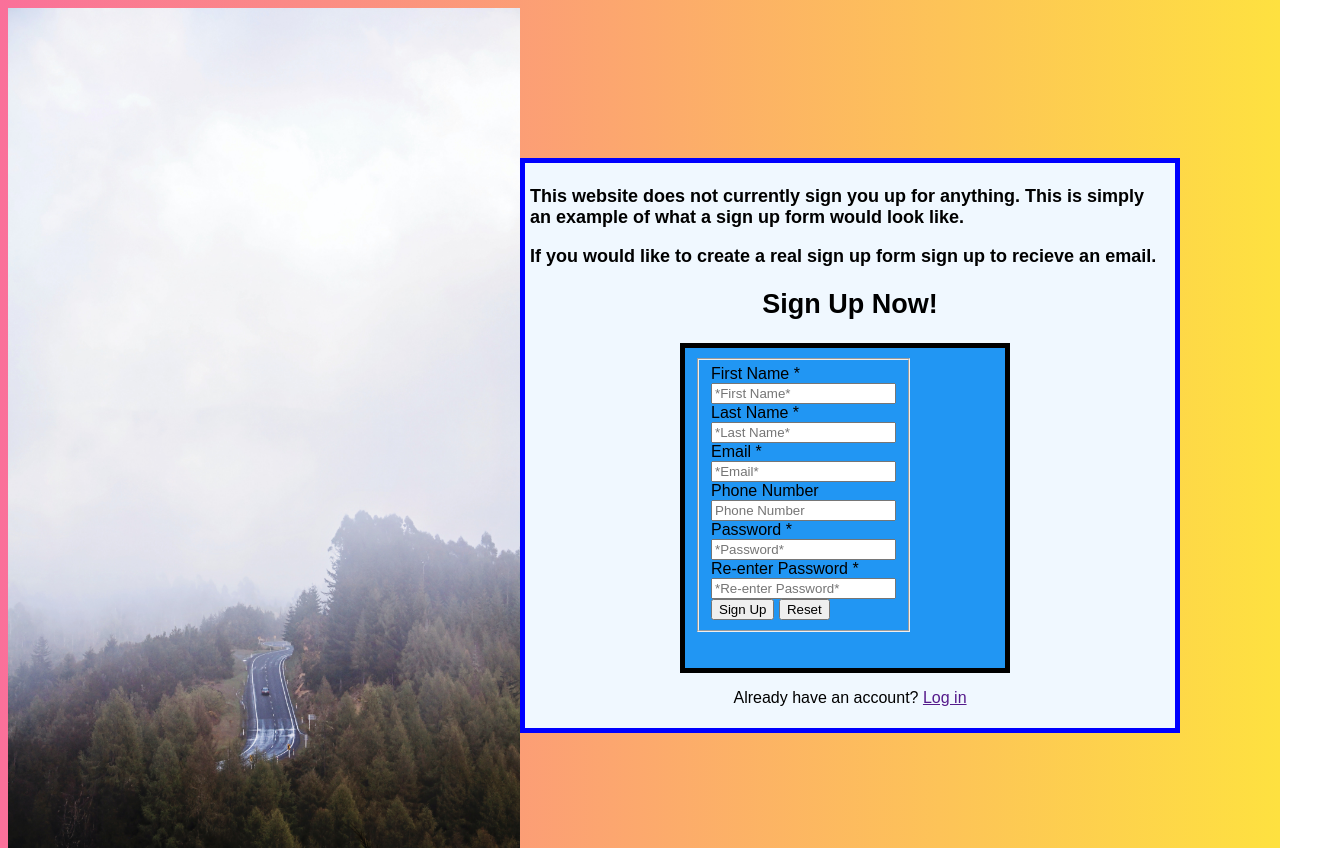
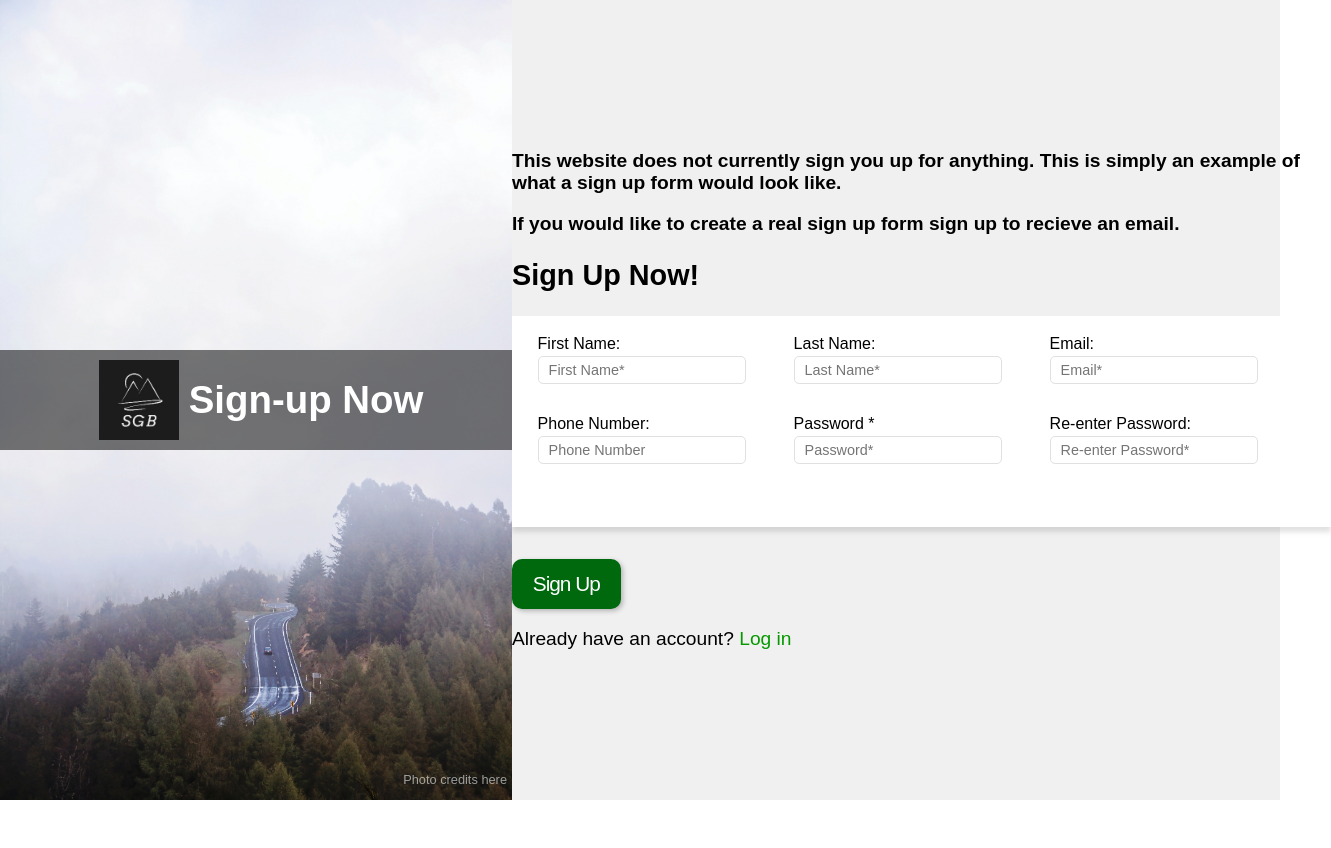
Before and after one commit to SylasB/Sign-Up-Form, a plain HTML site: page index.html in a window 1280 px wide. Shown: the whole page, 1331 px wide, since content can reach past the window. After the commit the page ends 800 px from the top, so only its background shows below. Drawn offline with Linux system fonts and the light colour scheme.

Commit message:
Reworked all of the css to make it cleaner and not use absolute positioning.

```diff
--- a/index.html
+++ b/index.html
@@ -11,9 +11,16 @@
 <body>
     <div class="content">
         <div class="photo">
-            <img class="image" src="./images/foggyRoad.jpg" alt="A photo of a foggy mountain road." height="840px" width="800px" max-height="840px" max-width="600px">
+            <div>
+                <img src="./images/Logo_SGB.jpg" alt="A brand LOGO">
+                <h1>Sign-up Now</h1>
+            </div>
+            <p>
+                Photo credits here
+            </p>
         </div>
         <div class="contrast">
+            <div class="formContainer">
                  <div class="headText">
                     <p>
                         <strong>This website does not currently sign you up for anything. This is simply an example of what a sign up form would look like. </strong>
@@ -21,34 +28,35 @@
                     <p>
                         <strong> If you would like to create a real sign up form sign up to recieve an email. </strong>
                     </p>
-            </div>
-            <div class="formContainer">
-                <div class="callToAction">
                     <h2>Sign Up Now!</h2>
                 </div>
                 <div class="form">
                     <div class="inputs">
-                        <form action="" method="post">
-                            <fieldset>
-                                <label for="First Name">First Name *</label>
-                                    <input type="text" id="firstName"  name="firstName" placeholder="*First Name*" required>
-                                <label for="lastName">Last Name *</label>
-                                    <input type="text" id="lastName" name="lastName" placeholder="*Last Name*" required>
-                                <label for="email">Email *</label>
-                                    <input type="email" id="email" name="email" placeholder="*Email*" required>
-                                <label for="phoneNumber">Phone Number </label>
+                        <form action="" method="post" id="myForm">
+                                <label for="firstName">First Name:
+                                    <input type="text" id="firstName"  name="firstName" placeholder="First Name*" required>
+                                </label>
+                                <label for="lastName">Last Name:
+                                    <input type="text" id="lastName" name="lastName" placeholder="Last Name*" required>
+                                </label>
+                                <label for="email">Email:
+                                    <input type="email" id="email" name="email" placeholder="Email*" required>
+                                </label>
+                                <label for="phoneNumber">Phone Number:
                                     <input type="number" id="phoneNumber" name="phoneNumber" placeholder="Phone Number">
-                                <label for="password">Password *</label>
-                                    <input type="password" id="password" name="password" placeholder="*Password*" required>
-                                <label for="reEnterPassword">Re-enter Password *</label>
-                                    <input type="password" id="reEnterPassword" name="reEnterPassword" placeholder="*Re-enter Password*" required>
-                                <button type="submit">Sign Up</button>
-                                <button type="reset">Reset</button>
-                            </fieldset>
+                                </label>
+                                <label for="password">Password *
+                                    <input type="password" id="password" name="password" placeholder="Password*" required>
+                                </label>
+                                <label for="reEnterPassword">Re-enter Password:
+                                    <input type="password" id="reEnterPassword" name="reEnterPassword" placeholder="Re-enter Password*" required>
+                                </label>
                         </form>
                     </div>
                 </div>
                 <div class="logIn">
+                    <div>
+                        <button type="submit" form="myForm">Sign Up</button>
                         <p>
                             Already have an account? <a href="">Log in</a>
                         </p>
@@ -56,5 +64,6 @@
                 </div>
             </div>
         </div>
+    </div>
 </body>
 </html>
--- a/styles.css
+++ b/styles.css
@@ -2,73 +2,168 @@
   font-family: Arial, "Times New Roman", Times;
 }
 
-body {
-  background-image: linear-gradient(to right, #fa709a 0%, #fee140 100%);
+html body {
+  font-size: 1.2rem;
+  padding: 0px;
+  margin: 0px;
 }
 
-.image {
+.content {
+  display: flex;
+  justify-content: center;
+  width: 100vw;
+}
+
+.photo {
+  flex-grow: 1;
+  position: relative;
+  width: 60vw;
+  min-width: 345px;
+  height: 100vh;
+  background: url(./images/foggyRoad.jpg);
+  background-size: cover;
+  display: flex;
+  justify-content: center;
+  align-items: center;
+  color: white;
+}
+
+.photo div {
+  width: 100%;
+  background-color: rgba(0, 0, 0, 0.527);
+  line-height: 2rem;
+  padding: 0px 2vw;
+  display: flex;
+  justify-content: center;
+  align-items: center;
+}
+
+.photo p {
+  font-size: 0.8rem;
+  color: rgba(255, 255, 255, 0.575);
   position: absolute;
-  width: 40%;
-  min-width: 500px;
-  min-height: 700px;
+  bottom: 0px;
+  right: 5px;
+}
+
+.photo img {
+  width: 5rem;
+  padding: 10px;
 }
 
 .contrast {
-  border: 5px solid blue;
-  padding: 5px;
-  position: absolute;
-  right: 0;
-  margin: 10px;
-  margin-top: 150px;
-  margin-right: 100px;
-  margin-left: 100px;
-  width: 640px;
-  background-color: aliceblue;
+  display: flex;
+  width: 60vw;
+  flex-direction: column;
+  justify-content: center;
+  align-items: start;
+  flex-grow: 2;
+  background-color: rgb(240, 240, 240);
+}
 }
 
-.headText {
-  font-size: large;
+.headText,
+.logIn {
+  padding: 0px 2vw;
 }
 
-.callToAction {
-  font-size: large;
-  text-align: center;
+.inputs {
+  display: flex;
+  justify-content: center;
+  flex-direction: column;
+  background-color: white;
+  padding: 1.2rem 2vw 3rem 2vw;
+  box-shadow: 0px 5px 5px rgba(0, 0, 0, 0.123);
 }
 
-.form {
-  height: 300px;
-  width: 300px;
-  margin: 5px;
-  margin-left: 150px;
-
-  border: 5px solid black;
-  align-self: center;
-
-  display: grid;
-  grid-template-columns: 1fr 1fr;
-  grid-template-rows: 1fr 1fr 1fr;
-  grid-gap: 1000px;
-  background-color: #2196f3;
-  padding: 10px;
+.logIn {
+  margin-top: 2rem;
 }
 
-:focus {
-  border: red 1px solid;
+form {
+  display: flex;
+  width: 60vw;
+  flex-flow: row wrap;
+  gap: 1rem;
+  font-size: 1rem;
 }
 
 label {
-  color: black;
+  position: relative top;
+  width: 15rem;
+  margin-bottom: 15px;
 }
 
-#inputs {
-  border: 5px solid red;
-  height: 400px;
-  width: auto;
-
-  text-align: center;
-  align-self: center;
+a {
+  text-decoration: none;
+  color: rgb(5, 153, 0);
 }
 
-.logIn {
-  text-align: center;
+input {
+  padding: 5px 10px;
+  border-radius: 5px;
+  border: 1px solid rgb(224, 224, 224);
+  font-size: 0.9rem;
+  margin-top: 3px;
 }
+
+input:focus {
+  border: none;
+  box-shadow: 4px 4px 5px rgba(0, 0, 0, 0.342);
+  outline: none;
+}
+
+input:invalid:focus {
+  border: 2px solid rgb(255, 69, 100);
+}
+
+input:focus:valid {
+  border: rgb(0, 183, 255) 2px solid;
+}
+
+button[type="submit"] {
+  padding: 0.8rem 1.3rem;
+  font-size: 1.3rem;
+  background-color: rgb(0, 105, 14);
+  border: none;
+  border-radius: 10px;
+  color: white;
+  letter-spacing: -1px;
+  box-shadow: 2px 2px 5px rgba(0, 0, 0, 0.253);
+}
+
+button[type="submit"]:hover {
+  background-color: rgb(126, 39, 126);
+}
+
+@media screen and (max-width: 850px) {
+  .content {
+    flex-direction: column;
+  }
+  .photo {
+    width: 100vw;
+    height: 20rem;
+  }
+
+  .headText div,
+  .form,
+  .logIn div {
+    display: flex;
+    flex-direction: column;
+    align-items: center;
+    justify-content: center;
+  }
+
+  .formContainer,
+  form,
+  .logIn {
+    width: 100vw;
+    justify-content: center;
+  }
+}
+
+@media screen and (max-width: 505px) {
+  label {
+    margin-bottom: 25px;
+  }
+}
```
Also changed, not shown: images/Logo_SGB.jpg (added). Lines whose indentation alone changed are shown as unchanged.
